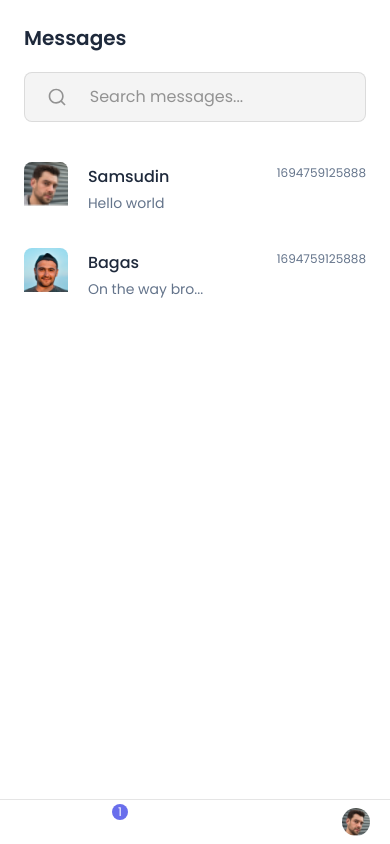
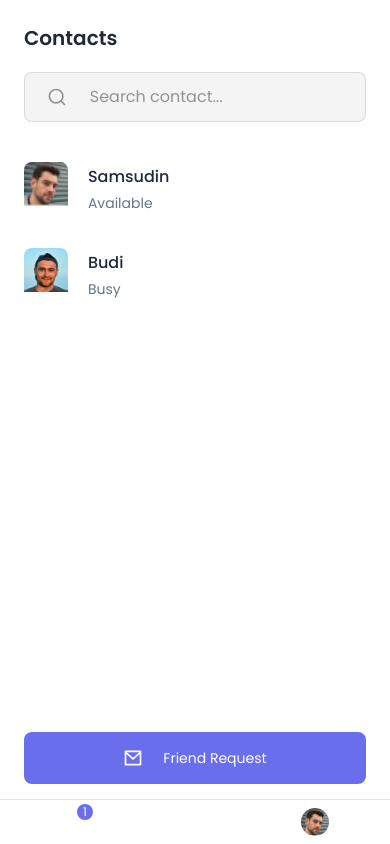
Before and after one commit to zaarza/rembugan-app, a Next.js app in the folder frontend/: page / in a window 390 px wide. Both pictures are taken after a click on the button 205 px from the left and 822 px from the top of the page. Built offline with nearby package versions, Linux system fonts and the light colour scheme.

Commit message:
refactor(navbar, menu)

```diff
--- a/frontend/app/page.tsx
+++ b/frontend/app/page.tsx
@@ -3,7 +3,7 @@ import Conversation from "@/features/main/ui/Conversation";
 import Navbar from "@/features/main/ui/Navbar";
 
 const MainLayout = ({ children }: any) => {
-    return <div className="relative h-screen max-w-screen-2xl mx-auto flex overflow-hidden">{children}</div>;
+    return <div className="relative h-screen max-w-screen-2xl mx-auto flex overflow-hidden min-w-[350px]">{children}</div>;
 };
 
 const Main = () => {
--- a/frontend/features/main/ui/Conversation.tsx
+++ b/frontend/features/main/ui/Conversation.tsx
@@ -10,7 +10,7 @@ import ConversationSidebar from "@/features/main/ui/reusable/ConversationSidebar
 import ConversationNull from "@/features/main/ui/reusable/ConversationNull";
 
 const Conversation = () => {
-    const activeConversationId = useAppStore((state: any) => state.activeConversationId)
+    const {showConversation, activeConversationId} = useAppStore((state: any) => ({activeConversationId: state.activeConversationId, showConversation: state.showConversation}))
     const [showSidebar, setShowSidebar] = useState<boolean>(false)
 
     if (activeConversationId === null) {
@@ -18,10 +18,10 @@ const Conversation = () => {
     }
 
     return (
-        <div className="absolute top-0 left-0 z-10 flex w-full h-full conversation lg:relative bg-background min-w-[380px]">
+        <div className={`absolute top-0 left-0 z-10 flex w-full h-full conversation lg:relative bg-background min-w-[380px] ${!showConversation && "top-full"}`}>
             <div className="w-full">
                 <ConversationHeader name="Samsudin" status="Online" showSidebarHandler={() => setShowSidebar(true)} profilePicturePath="/assets/images/avatar-dummy.png" />
-                <div className="flex flex-col h-full pb-96 px-5 pt-3 overflow-y-scroll border-r border-r-black/10 chat">
+                <div className="flex flex-col h-full px-5 pt-3 overflow-y-scroll border-r pb-96 border-r-black/10 chat">
                     <ConversationDate time={1695194444327} />
                     <ConversationCard name="You" avatar="/assets/images/avatar-dummy.png" content="Hello world" is_readed={true} position="RIGHT" time={1695194444327} />
                 </div>
--- a/frontend/features/main/ui/Menu.tsx
+++ b/frontend/features/main/ui/Menu.tsx
@@ -10,7 +10,7 @@ const Menu = () => {
     const activeMenu = useAppStore((state: any) => state.activeMenu);
 
     return (
-        <div className="w-ful h-fulll bg-white lg:min-w-[320px] lg:max-w-[400px] lg:border-r-black/10 lg:border-r">
+        <div className="w-full h-fulll bg-white lg:min-w-[320px] lg:max-w-[400px] lg:border-r-black/10 lg:border-r">
             {activeMenu === menuType.PRIVATE && <MenuPrivate />}
             {activeMenu === menuType.CONTACTS && <MenuContacts />}
             {activeMenu === menuType.GROUPS && <MenuGroups />}
--- a/frontend/features/main/ui/Navbar.tsx
+++ b/frontend/features/main/ui/Navbar.tsx
@@ -1,4 +1,4 @@
-"use client"
+"use client";
 
 import useAppStore from "@/store/app.store";
 import ButtonIcon from "@/features/main/ui/reusable/ButtonIcon";
@@ -14,13 +14,15 @@ const Navbar = () => {
     const { activeMenu, setActiveMenu, setActiveConversationId, showConversation } = useAppStore((state: any) => ({ setActiveMenu: state.setActiveMenu, setActiveConversationId: state.setActiveConversationId, activeMenu: state.activeMenu, showConversation: state.showConversation }));
 
     return (
-        <div className={`border-t border-t-black/10 lg:border-x lg:border-x-black/10 lg:py-5 lg:flex fixed lg:w-fit bottom-0 lg:left-0  lg:top-0 lg:flex-col z-40 bg-white w-full justify-between px-5 py-2 lg:sticky ${showConversation ? "hidden lg:flex" : "flex"}`}>
+        <div className={`border-t border-t-black/10 lg:border-x lg:border-x-black/10 lg:py-5 lg:flex fixed lg:w-fit bottom-0 lg:left-0  lg:top-0 lg:flex-col z-40 bg-white w-full gap-x-8 px-5 py-2 lg:sticky justify-center lg:justify-between ${showConversation ? "hidden lg:flex" : "flex"}`}>
             <div className="flex lg:flex-col gap-x-12 gap-y-6">
-                <ButtonIcon icon={<LogoSvg />} action={() => setActiveConversationId(null)} />
+                <div className="hidden lg:block">
+                    <ButtonIcon icon={<LogoSvg />} action={() => setActiveConversationId(null)} />
+                </div>
                 <InboxButton />
             </div>
 
-            <div className="flex lg:flex-col gap-y-6">
+            <div className="flex lg:flex-col gap-x-8 gap-y-6 justify-evenly">
                 <ButtonIcon icon={<MessageSvg />} action={() => setActiveMenu(menuType.PRIVATE)} active={activeMenu === menuType.PRIVATE} />
                 <ButtonIcon icon={<ContactBookSvg />} action={() => setActiveMenu(menuType.CONTACTS)} active={activeMenu === menuType.CONTACTS} />
                 <ButtonIcon icon={<GroupSvg />} action={() => setActiveMenu(menuType.GROUPS)} active={activeMenu === menuType.GROUPS} />
--- a/frontend/features/main/ui/reusable/InboxButton.tsx
+++ b/frontend/features/main/ui/reusable/InboxButton.tsx
@@ -6,6 +6,7 @@ import ButtonIcon from "@/features/main/ui/reusable/ButtonIcon";
 import ConfirmRequest from "@/features/main/ui/reusable/ConfirmRequest";
 import InboxCategoryButton from "@/features/main/ui/reusable/InboxCategoryButton";
 import NotificationBellSvg from "@/shared/icons/NotificationBell";
+import CloseSvg from "@/shared/icons/Close";
 
 const InboxButton = () => {
     const [showInbox, setShowInbox] = useState<boolean>(false);
@@ -24,10 +25,10 @@ const InboxButton = () => {
     return (
         <div className="relative" ref={menuRef}>
             <ButtonIcon icon={<NotificationBellSvg />} action={() => setShowInbox(!showInbox)} active={showInbox} notificationCount={1} />
-            <div className={`bg-white shadow-lg min-w-[400px] flex flex-col gap-y-5 absolute bottom-0 lg:bottom-[inherit] lg:top-0 lg:left-0 left-0 rounded-lg border-black/10 border duration-300 z-30 ${showInbox ? "visible opacity-100 lg:left-[200%] bottom-[150%]" : "invisible opacity-50"}`}>
+            <div className={`bg-white shadow-lg w-[360px] overflow-hidden flex flex-col gap-y-5 absolute bottom-0 lg:bottom-[inherit] lg:top-0 lg:left-0 -left-[50%] rounded-lg border-black/10 border duration-300 z-30 ${showInbox ? "visible opacity-100 lg:left-[200%] bottom-[150%]" : "invisible opacity-50"}`}>
                 <div className="flex justify-between px-6 pt-6">
                     <h1 className="font-medium text-slate-800">Notifications ({inbox.length})</h1>
-                    <ButtonIcon icon={<NotificationBellSvg />} action={() => setShowInbox(!showInbox)} />
+                    <ButtonIcon icon={<CloseSvg />} action={() => setShowInbox(!showInbox)} />
                 </div>
 
                 <div className="flex px-6 gap-x-4">
--- a/frontend/features/main/ui/reusable/MenuContacts.tsx
+++ b/frontend/features/main/ui/reusable/MenuContacts.tsx
@@ -29,12 +29,14 @@ const MenuContacts = () => {
     const [showModalFriendRequest, setShowModalFriendRequest] = useState<boolean>(false);
     const [friendRequests, setFriendRequests] = useState<confirmRequestType[]>([
         {
+            id: "1",
             name: "Samsudin",
             time: 1694836137714,
             profilePicturePath: "/assets/images/avatar-dummy.png",
             type: "FRIEND",
         },
         {
+            id: "2",
             name: "Bagas",
             time: 1694836137714,
             profilePicturePath: "/assets/images/avatar2-dummy.png",
@@ -73,13 +75,13 @@ const MenuContacts = () => {
                     ))}
                 </div>
 
-                <div className="mt-auto p-6">
+                <div className="sticky p-6 mt-auto mb-9 lg:mb-0">
                     <Button variant="PRIMARY" action={() => setShowModalFriendRequest(!showModalFriendRequest)}>
-                        <div className="flex gap-x-5 justify-center">
+                        <div className="flex justify-center gap-x-5">
                             <div className="w-5 first:fill-white">
                                 <MailSvg />
                             </div>
-                            <span className="text-white text-sm">Friend Request</span>
+                            <span className="text-sm text-white">Friend Request</span>
                         </div>
                     </Button>
 
--- a/frontend/features/main/ui/reusable/MenuGroups.tsx
+++ b/frontend/features/main/ui/reusable/MenuGroups.tsx
@@ -26,11 +26,13 @@ const MenuGroups = () => {
     ]);
     const [groupInvitations, setGroupInvitations] = useState([
         {
+            id: "1",
             name: "Classroom",
             time: 1694836137714,
             profilePicturePath: "/assets/images/avatar-dummy.png",
         },
         {
+            id: "1",
             name: "Basketball Club",
             time: 1694836137714,
             profilePicturePath: "/assets/images/avatar-dummy.png",
@@ -90,29 +92,29 @@ const MenuGroups = () => {
                     ))}
                 </div>
 
-                <div className="mt-auto p-6 flex flex-col gap-y-2">
+                <div className="sticky flex flex-col p-6 mt-auto gap-y-2 mb-9 lg:mb-0">
                     <Button variant="PRIMARY" action={() => setShowGroupInvitationModal(!showGroupInvitationModal)}>
-                        <div className="flex gap-x-5 justify-center">
-                            <svg className="fill-white w-5 aspect-square" xmlns="http://www.w3.org/2000/svg" viewBox="0 0 24 24">
+                        <div className="flex justify-center gap-x-5">
+                            <svg className="w-5 fill-white aspect-square" xmlns="http://www.w3.org/2000/svg" viewBox="0 0 24 24">
                                 <path d="M3 3H21C21.5523 3 22 3.44772 22 4V20C22 20.5523 21.5523 21 21 21H3C2.44772 21 2 20.5523 2 20V4C2 3.44772 2.44772 3 3 3ZM20 7.23792L12.0718 14.338L4 7.21594V19H20V7.23792ZM4.51146 5L12.0619 11.662L19.501 5H4.51146Z"></path>
                             </svg>
-                            <span className="text-white text-sm">Group Invitation</span>
+                            <span className="text-sm text-white">Group Invitation</span>
                         </div>
                     </Button>
 
                     <Button variant="PRIMARY" action={() => setShowCreateGroupModal(!showCreateGroupModal)}>
-                        <div className="flex gap-x-5 justify-center">
+                        <div className="flex justify-center gap-x-5">
                             <div className="w-5 first:fill-white">
                                 <PlusSvg />
                             </div>
-                            <span className="text-white text-sm">Create a New Group</span>
+                            <span className="text-sm text-white">Create a New Group</span>
                         </div>
                     </Button>
                 </div>
             </div>
 
             <Modal title="Join a Group" show={showJoinGroupModal} toggleShow={() => setShowJoinGroupModal(!showJoinGroupModal)}>
-                <form className="flex px-5 pb-5 flex-col gap-y-6" onSubmit={form.handleSubmit}>
+                <form className="flex flex-col px-5 pb-5 gap-y-6" onSubmit={form.handleSubmit}>
                     <InputGroup name="pin" label="Insert group pin" placeholder="PIN Number..." type="text" formikObject={form} />
                     <div className="flex gap-x-5">
                         <Button displayText="Cancel" variant="BORDER-PRIMARY" action={() => setShowJoinGroupModal(!showJoinGroupModal)} />
@@ -122,15 +124,15 @@ const MenuGroups = () => {
             </Modal>
 
             <Modal title="Group Invitation" show={showGroupInvitationModal} toggleShow={() => setShowGroupInvitationModal(!showGroupInvitationModal)}>
-                <div className="flex flex-col max-h-72 overflow-y-auto">
+                <div className="flex flex-col overflow-y-auto max-h-72">
                     {groupInvitations.map((groupItem, index) => (
-                        <ConfirmRequest name={groupItem.name} time={groupItem.time} profilePicturePath={groupItem.profilePicturePath} type="GROUP" key={`group-invitation-request-${index}`} />
+                        <ConfirmRequest id={groupItem.id} name={groupItem.name} time={groupItem.time} profilePicturePath={groupItem.profilePicturePath} type="GROUP" key={`group-invitation-request-${index}`} />
                     ))}
                 </div>
             </Modal>
 
             <Modal title="Create a New Group" show={showCreateGroupModal} toggleShow={() => setShowCreateGroupModal(!showCreateGroupModal)}>
-                <form className="flex px-5 pb-5 flex-col gap-y-6">
+                <form className="flex flex-col px-5 pb-5 gap-y-6">
                     <InputGroup name="name" type="text" label="Group name" placeholder="Group name" formikObject={createGroupForm} />
                     <InputGroup name="description" type="text" label="Description" placeholder="Description" formikObject={createGroupForm} />
                     <div className="flex gap-x-5">
```
